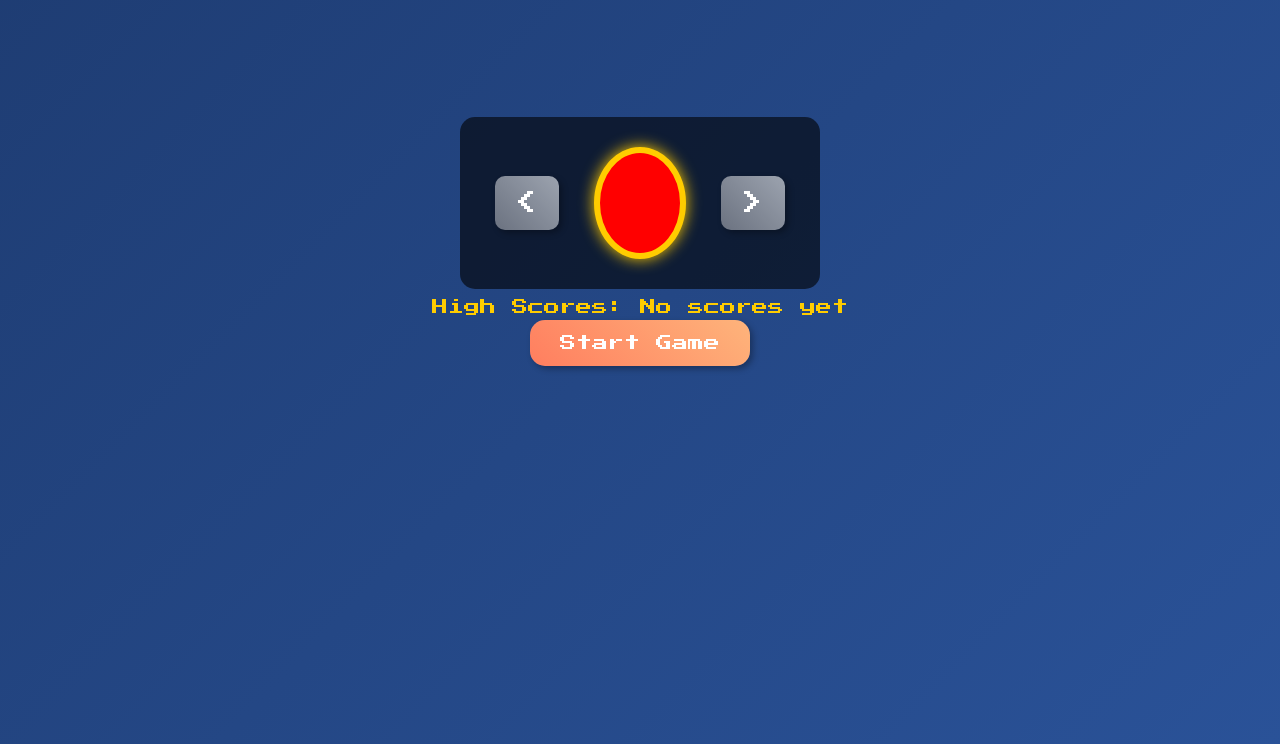
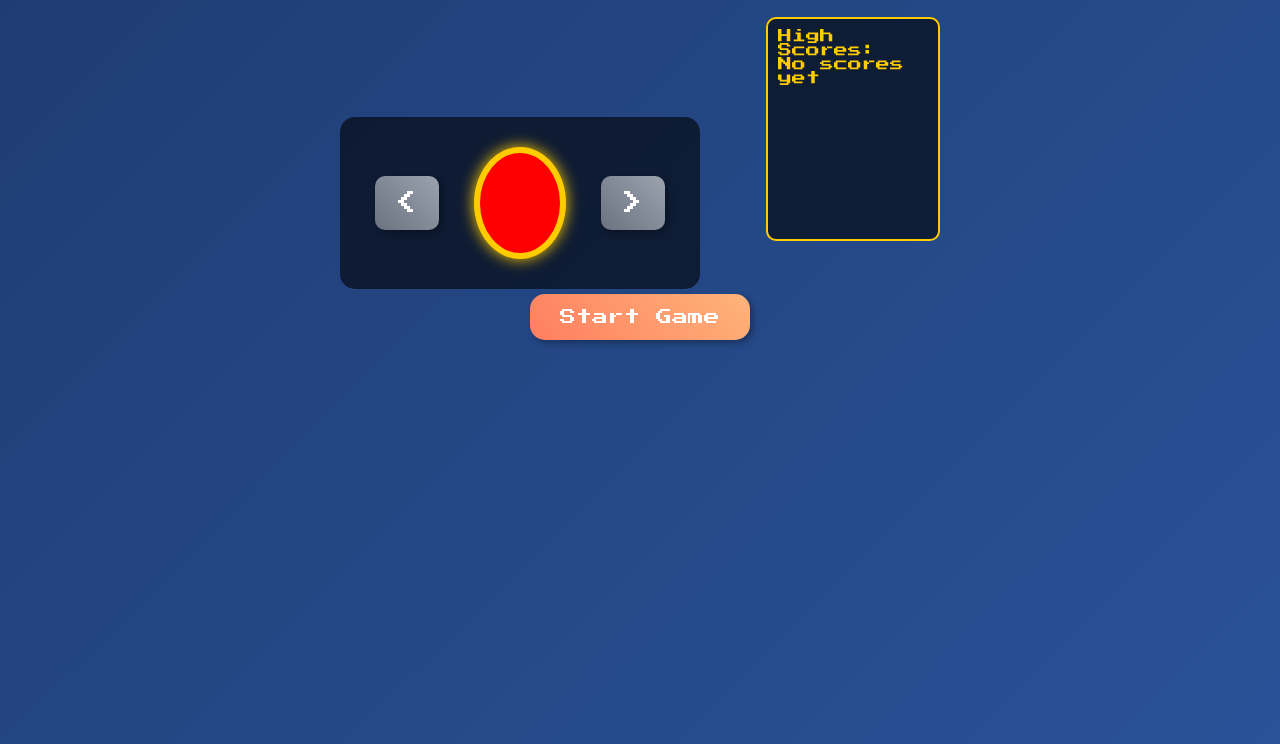
Before and after one commit to sweatynipsdev/doodle-dash, a plain HTML site: page index.html in a window 1280 px wide. Shown: the part 96-840 px from the top of the page. Drawn offline with Linux system fonts and the light colour scheme.

Commit message:
updated high score box

```diff
--- a/index.html
+++ b/index.html
@@ -106,12 +106,14 @@
 </head>
 <body>
     <h2>Doodle Dash</h2>
-    <div id="characterSelect">
-        <button id="leftArrow" class="arrow-btn"><</button>
-        <div id="currentCharacter" class="character"></div>
-        <button id="rightArrow" class="arrow-btn">></button>
+    <div style="display: flex; justify-content: space-between; width: 600px;">
+        <div id="characterSelect">
+            <button id="leftArrow" class="arrow-btn"><</button>
+            <div id="currentCharacter" class="character"></div>
+            <button id="rightArrow" class="arrow-btn">></button>
+        </div>
+        <div id="highScores" style="background: rgba(0, 0, 0, 0.6); padding: 10px; border: 2px solid #ffcc00; border-radius: 10px; width: 150px; height: 200px; overflow-y: auto; color: #ffcc00; font-size: 14px; font-family: 'Press Start 2P', Arial, sans-serif; text-align: left;"></div>
     </div>
-    <div id="highScores" style="color: #ffcc00; font-size: 16px; margin-top: 10px;"></div>
     <button id="startBtn" disabled>Start Game</button>
     <canvas id="gameCanvas" width="400" height="600" style="display: none;"></canvas>
     <button id="restartBtn" style="display: none;">Play Again</button>
@@ -228,7 +230,15 @@
 
         function displayHighScores() {
             const highScoresDiv = document.getElementById('highScores');
-            highScoresDiv.innerHTML = 'High Scores: ' + (highScores.length ? highScores.map((s, i) => `${i + 1}. ${s}`).join(', ') : 'No scores yet');
+            if (highScores.length === 0) {
+                highScoresDiv.innerHTML = 'High Scores:<br>No scores yet';
+            } else {
+                highScoresDiv.innerHTML = 'High Scores:<br>';
+                highScores.slice(0, 5).forEach((score, index) => {
+                    const rank = ['1st', '2nd', '3rd', '4th', '5th'][index];
+                    highScoresDiv.innerHTML += `${rank} ${score}<br>`;
+                });
+            }
         }
 
         function cycleLeft() {
```
